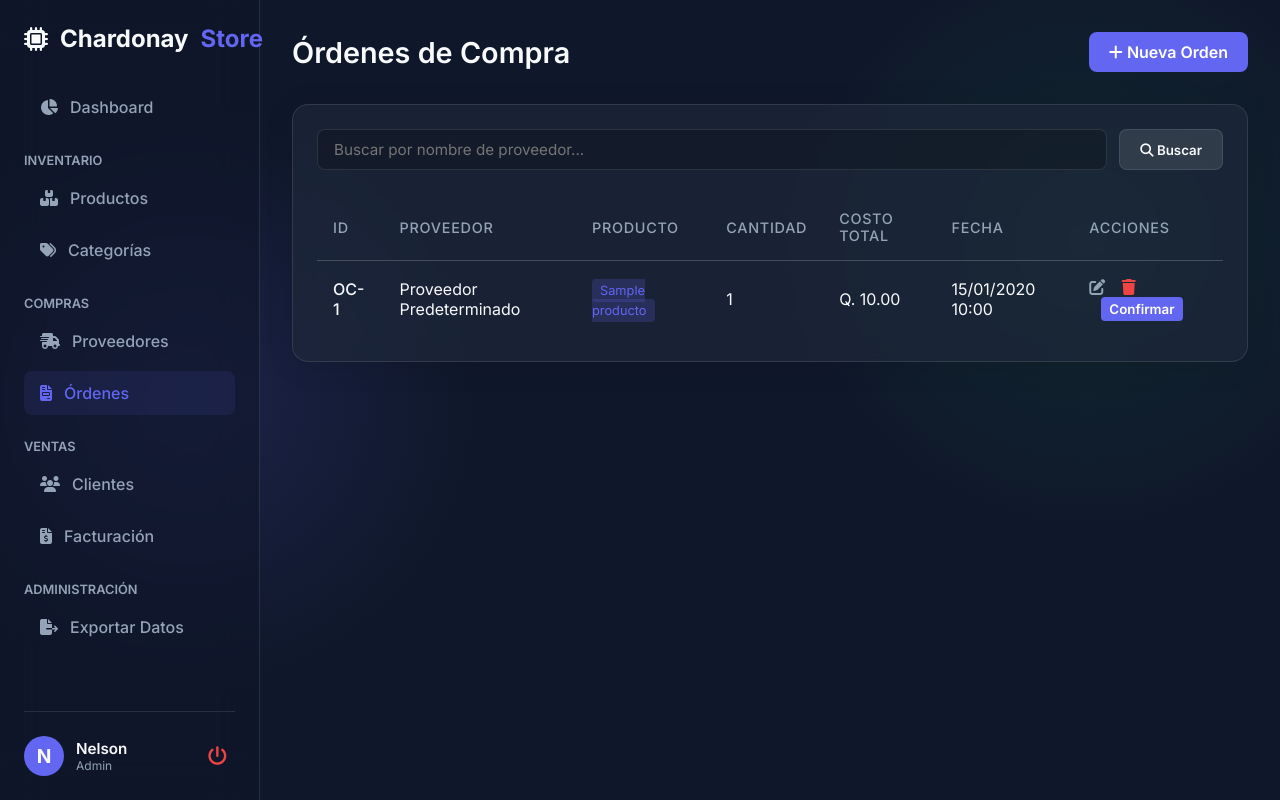
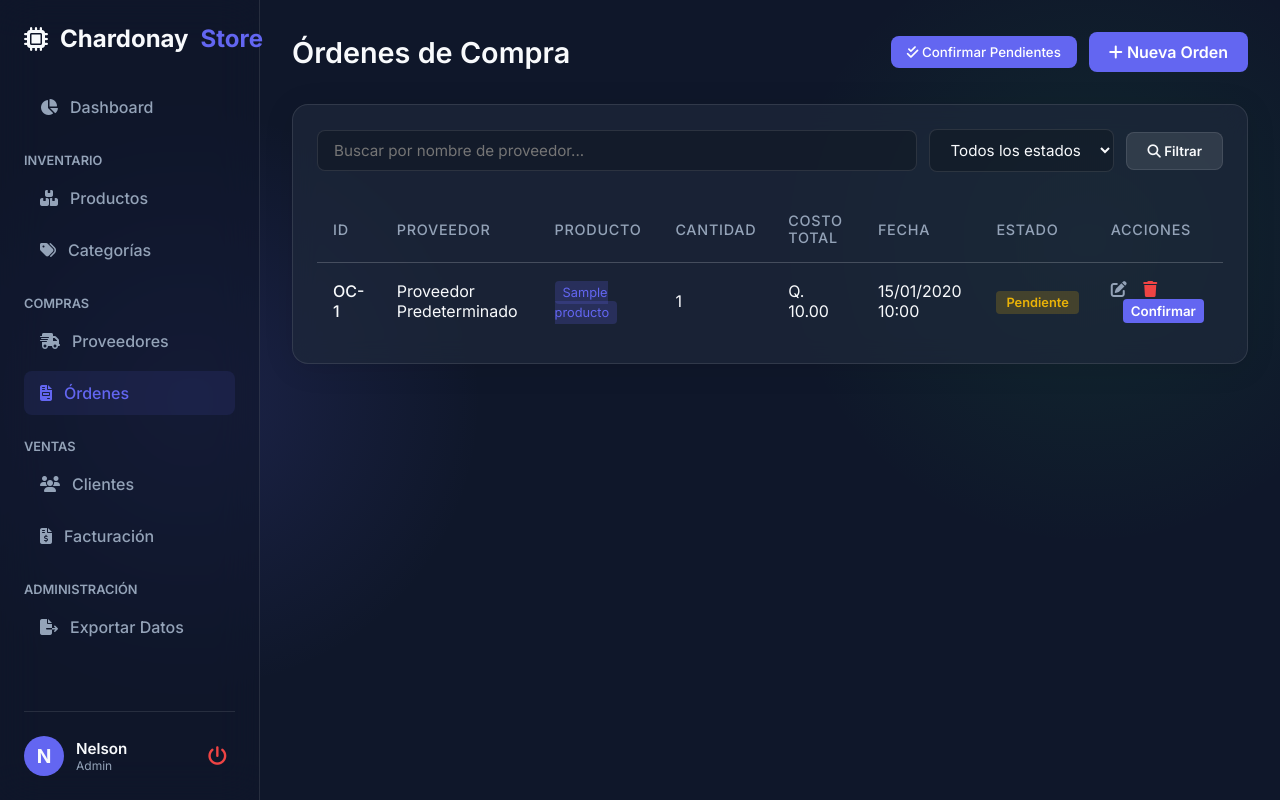
Before and after one commit to nelsonlopez17/RPA_TI, a Django app: page /compras/ordenes/ in a window 1280 px wide. Run offline with Django 5.2, Linux system fonts and the light colour scheme; a user stored in the database is signed in; data comes from the database, SQL or seed files in the repository; tables that the repository leaves empty hold one stand-in row (values such as "Sample post"); some libraries are stand-ins or nearby versions.

Commit message:
fix ordenes

```diff
--- a/Django/compras/urls.py
+++ b/Django/compras/urls.py
@@ -13,5 +13,6 @@ urlpatterns = [
     path('ordenes/nueva/', views.OrdenCompraCreateView.as_view(), name='ordencompra_create'),
     path('ordenes/<int:pk>/editar/', views.OrdenCompraUpdateView.as_view(), name='ordencompra_update'),
     path('ordenes/<int:pk>/confirmar/', views.OrdenCompraConfirmView.as_view(), name='ordencompra_confirm'),
+    path('ordenes/confirmar-todas/', views.OrdenCompraConfirmAllView.as_view(), name='ordencompra_confirm_all'),
     path('ordenes/<int:pk>/eliminar/', views.OrdenCompraDeleteView.as_view(), name='ordencompra_delete'),
 ]
--- a/Django/compras/views.py
+++ b/Django/compras/views.py
@@ -56,13 +56,31 @@ class OrdenCompraConfirmView(RoleRequiredMixin, View):
     allowed_roles = ['Administrador', 'Bodeguero']
     def post(self, request, *args, **kwargs):
         """Confirm the order: add product stock and update status."""
-        from django.db.models import F
         from django.db import transaction
+        from inventario.models import Producto
         with transaction.atomic():
             orden = OrdenCompra.objects.select_for_update().get(pk=kwargs['pk'])
             if orden.estado == 'Pendiente':
-                producto = orden.producto
-                producto.stock = F('stock') + orden.cantidad
+                # Bloquear producto para evitar race conditions
+                producto = Producto.objects.select_for_update().get(pk=orden.producto_id)
+                producto.stock += orden.cantidad
+                producto.save()
+                orden.estado = 'Recibida'
+                orden.save()
+        return redirect('ordencompra_list')
+
+class OrdenCompraConfirmAllView(RoleRequiredMixin, View):
+    allowed_roles = ['Administrador', 'Bodeguero']
+    def post(self, request, *args, **kwargs):
+        """Confirm all pending orders."""
+        from django.db import transaction
+        from inventario.models import Producto
+        with transaction.atomic():
+            ordenes = OrdenCompra.objects.select_for_update().filter(estado='Pendiente')
+            for orden in ordenes:
+                # Bloquear producto para evitar race conditions
+                producto = Producto.objects.select_for_update().get(pk=orden.producto_id)
+                producto.stock += orden.cantidad
                 producto.save()
                 orden.estado = 'Recibida'
                 orden.save()
@@ -79,17 +97,21 @@ class OrdenCompraListView(RoleRequiredMixin, ListView):
         from django.db.models import Q
         qs = OrdenCompra.objects.select_related('proveedor', 'producto')
         q = self.request.GET.get('q')
+        estado = self.request.GET.get('estado')
+
         if q:
             qs = qs.filter(
                 Q(proveedor__nombre__icontains=q) |
-                Q(producto__nombre__icontains=q) |
-                Q(estado__icontains=q)
+                Q(producto__nombre__icontains=q)
             )
+        if estado:
+            qs = qs.filter(estado=estado)
         return qs
 
     def get_context_data(self, **kwargs):
         context = super().get_context_data(**kwargs)
         context['q'] = self.request.GET.get('q', '')
+        context['estado'] = self.request.GET.get('estado', '')
         return context
 
 class OrdenCompraCreateView(RoleRequiredMixin, CreateView):
@@ -99,12 +121,30 @@ class OrdenCompraCreateView(RoleRequiredMixin, CreateView):
     fields = ['proveedor', 'producto', 'cantidad', 'costo_total']
     success_url = reverse_lazy('ordencompra_list')
 
+    def get_context_data(self, **kwargs):
+        context = super().get_context_data(**kwargs)
+        from inventario.models import Producto
+        import json
+        productos = Producto.objects.all().values('id', 'precio_venta')
+        prices = {p['id']: float(p['precio_venta']) for p in productos if p['precio_venta']}
+        context['product_prices'] = json.dumps(prices)
+        return context
+
 class OrdenCompraUpdateView(RoleRequiredMixin, UpdateView):
     allowed_roles = ['Administrador', 'Bodeguero']
     model = OrdenCompra
     template_name = 'compras/ordencompra_form.html'
     fields = ['proveedor', 'producto', 'cantidad', 'costo_total']
     success_url = reverse_lazy('ordencompra_list')
+
+    def get_context_data(self, **kwargs):
+        context = super().get_context_data(**kwargs)
+        from inventario.models import Producto
+        import json
+        productos = Producto.objects.all().values('id', 'precio_venta')
+        prices = {p['id']: float(p['precio_venta']) for p in productos if p['precio_venta']}
+        context['product_prices'] = json.dumps(prices)
+        return context
 
 from inventario.models import Producto
 
@@ -116,13 +156,14 @@ class OrdenCompraDeleteView(RoleRequiredMixin, DeleteView):
 
     def delete(self, request, *args, **kwargs):
         """Update product stock before deleting the order only if it was received."""
-        from django.db.models import F
         from django.db import transaction
+        from inventario.models import Producto
         with transaction.atomic():
             orden = OrdenCompra.objects.select_for_update().get(pk=self.get_object().pk)
             if orden.estado == 'Recibida':
-                producto = orden.producto
-                producto.stock = F('stock') - orden.cantidad
+                # Bloquear producto para evitar race conditions
+                producto = Producto.objects.select_for_update().get(pk=orden.producto_id)
+                producto.stock -= orden.cantidad
                 producto.save()
             orden.delete()
         return redirect('ordencompra_list')
--- a/Django/templates/compras/ordencompra_list.html
+++ b/Django/templates/compras/ordencompra_list.html
@@ -3,18 +3,34 @@
 {% block page_title %}Órdenes de Compra{% endblock %}
 
 {% block header_actions %}
-<a href="{% url 'ordencompra_create' %}" class="btn btn-primary">
-    <i class="fa-solid fa-plus"></i> Nueva Orden
-</a>
+<div style="display: flex; gap: 12px; align-items: center;">
+    <form action="{% url 'ordencompra_confirm_all' %}" method="post" style="margin: 0;" onsubmit="return confirm('¿Estás seguro de confirmar TODAS las órdenes pendientes?');">
+        {% csrf_token %}
+        <button type="submit" class="btn btn-success" style="background: var(--accent); border: none; color: #fff; padding: 8px 16px; border-radius: 8px; font-weight: 500; cursor: pointer;">
+            <i class="fa-solid fa-check-double"></i> Confirmar Pendientes
+        </button>
+    </form>
+    <a href="{% url 'ordencompra_create' %}" class="btn btn-primary">
+        <i class="fa-solid fa-plus"></i> Nueva Orden
+    </a>
+</div>
 {% endblock %}
 
 {% block content %}
 <div class="glass-panel" style="padding: 24px;">
-    <form method="get" style="margin-bottom: 24px; display: flex; gap: 12px;">
+    <form method="get" style="margin-bottom: 24px; display: flex; gap: 12px; align-items: center;">
         <input type="text" name="q" value="{{ q }}" placeholder="Buscar por nombre de proveedor..."
                style="flex: 1; padding: 10px 16px; background: rgba(0,0,0,0.2); border: 1px solid var(--border-color); border-radius: 8px; color: var(--text-primary); font-size: 0.95rem;">
-        <button type="submit" class="btn btn-secondary"><i class="fa-solid fa-magnifying-glass"></i> Buscar</button>
-        {% if q %}<a href="{% url 'ordencompra_list' %}" class="btn btn-secondary"><i class="fa-solid fa-xmark"></i> Limpiar</a>{% endif %}
+
+        <select name="estado" style="padding: 10px 16px; background: rgba(0,0,0,0.2); border: 1px solid var(--border-color); border-radius: 8px; color: var(--text-primary); font-size: 0.95rem;">
+            <option value="">Todos los estados</option>
+            <option value="Pendiente" {% if estado == 'Pendiente' %}selected{% endif %}>Pendientes</option>
+            <option value="Recibida" {% if estado == 'Recibida' %}selected{% endif %}>Recibidas</option>
+            <option value="Cancelada" {% if estado == 'Cancelada' %}selected{% endif %}>Canceladas</option>
+        </select>
+
+        <button type="submit" class="btn btn-secondary"><i class="fa-solid fa-magnifying-glass"></i> Filtrar</button>
+        {% if q or estado %}<a href="{% url 'ordencompra_list' %}" class="btn btn-secondary"><i class="fa-solid fa-xmark"></i> Limpiar</a>{% endif %}
     </form>
 
     {% if ordenes %}
@@ -28,6 +44,7 @@
                     <th>Cantidad</th>
                     <th>Costo Total</th>
                     <th>Fecha</th>
+                    <th>Estado</th>
                     <th>Acciones</th>
                 </tr>
             </thead>
@@ -41,12 +58,25 @@
                     <td>Q. {{ o.costo_total|floatformat:2|intcomma }}</td>
                     <td>{{ o.fecha_compra|date:"d/m/Y H:i" }}</td>
                     <td>
+                        {% if o.estado == 'Pendiente' %}
+                            <span style="background: rgba(234,179,8,0.2); color: #eab308; padding: 4px 10px; border-radius: 4px; font-size: 0.8rem; font-weight: 600;">Pendiente</span>
+                        {% elif o.estado == 'Recibida' %}
+                            <span style="background: rgba(34,197,94,0.2); color: #22c55e; padding: 4px 10px; border-radius: 4px; font-size: 0.8rem; font-weight: 600;">Recibida</span>
+                        {% elif o.estado == 'Cancelada' %}
+                            <span style="background: rgba(239,68,68,0.2); color: #ef4444; padding: 4px 10px; border-radius: 4px; font-size: 0.8rem; font-weight: 600;">Cancelada</span>
+                        {% else %}
+                            <span style="padding: 4px 10px; font-size: 0.8rem;">{{ o.estado }}</span>
+                        {% endif %}
+                    </td>
+                    <td>
                         <a href="{% url 'ordencompra_update' o.pk %}" style="color: var(--text-secondary); margin-right: 12px; transition: color 0.2s;"><i class="fa-solid fa-pen-to-square"></i></a>
                         <a href="{% url 'ordencompra_delete' o.pk %}" style="color: var(--danger); transition: color 0.2s;"><i class="fa-solid fa-trash"></i></a>
+                        {% if o.estado == 'Pendiente' %}
                         <form action="{% url 'ordencompra_confirm' o.pk %}" method="post" style="display:inline; margin-left:12px;">
                             {% csrf_token %}
                             <button type="submit" class="btn btn-success btn-sm" style="background: var(--accent); border:none; color:#fff; padding:4px 8px; border-radius:4px;">Confirmar</button>
                         </form>
+                        {% endif %}
                     </td>
                 </tr>
                 {% endfor %}
--- a/rpa_bots/data_entry_bot.py
+++ b/rpa_bots/data_entry_bot.py
@@ -2,7 +2,7 @@ import csv
 import requests
 import time
 
-API_URL = "http://127.0.0.1:8000/api/v1/productos/"
+API_URL = "https://erp-django-smea.onrender.com/api/v1/productos/"
 CSV_PATH = "data/nuevos_productos.csv"
 
 def run_bot():
--- a/rpa_bots/etl_warehouse.py
+++ b/rpa_bots/etl_warehouse.py
@@ -5,7 +5,7 @@ from datetime import datetime
 import sys
 sys.stdout.reconfigure(encoding='utf-8')
 
-API_BASE = "http://127.0.0.1:8000/api/v1"
+API_BASE = "https://erp-django-smea.onrender.com/api/v1"
 DW_DIR = "data_warehouse"
 
 def get_data(endpoint):
--- a/rpa_bots/reporte_bot.py
+++ b/rpa_bots/reporte_bot.py
@@ -1,7 +1,7 @@
 import requests
 import time
 
-API_URL = "http://127.0.0.1:8000/api/v1/facturas/"
+API_URL = "https://erp-django-smea.onrender.com/api/v1/facturas/"
 
 def run_bot():
     print("🤖 Iniciando Bot de Reportes y Facturación...")
```
Also changed, not shown: Django/templates/compras/ordencompra_form.html (+35 -0 lines), rpa_bots/abastecimiento_bot.py (+8 -5 lines).
